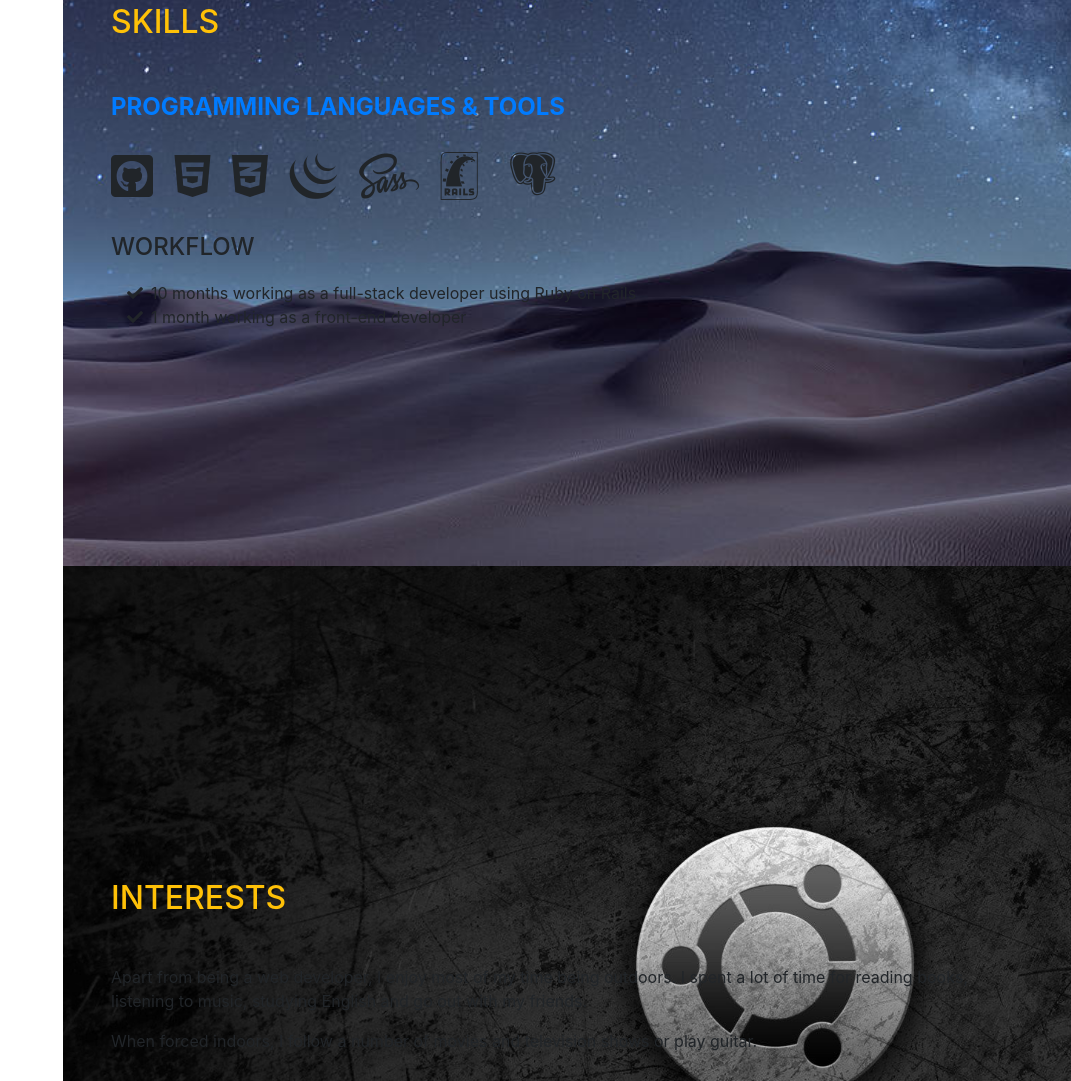
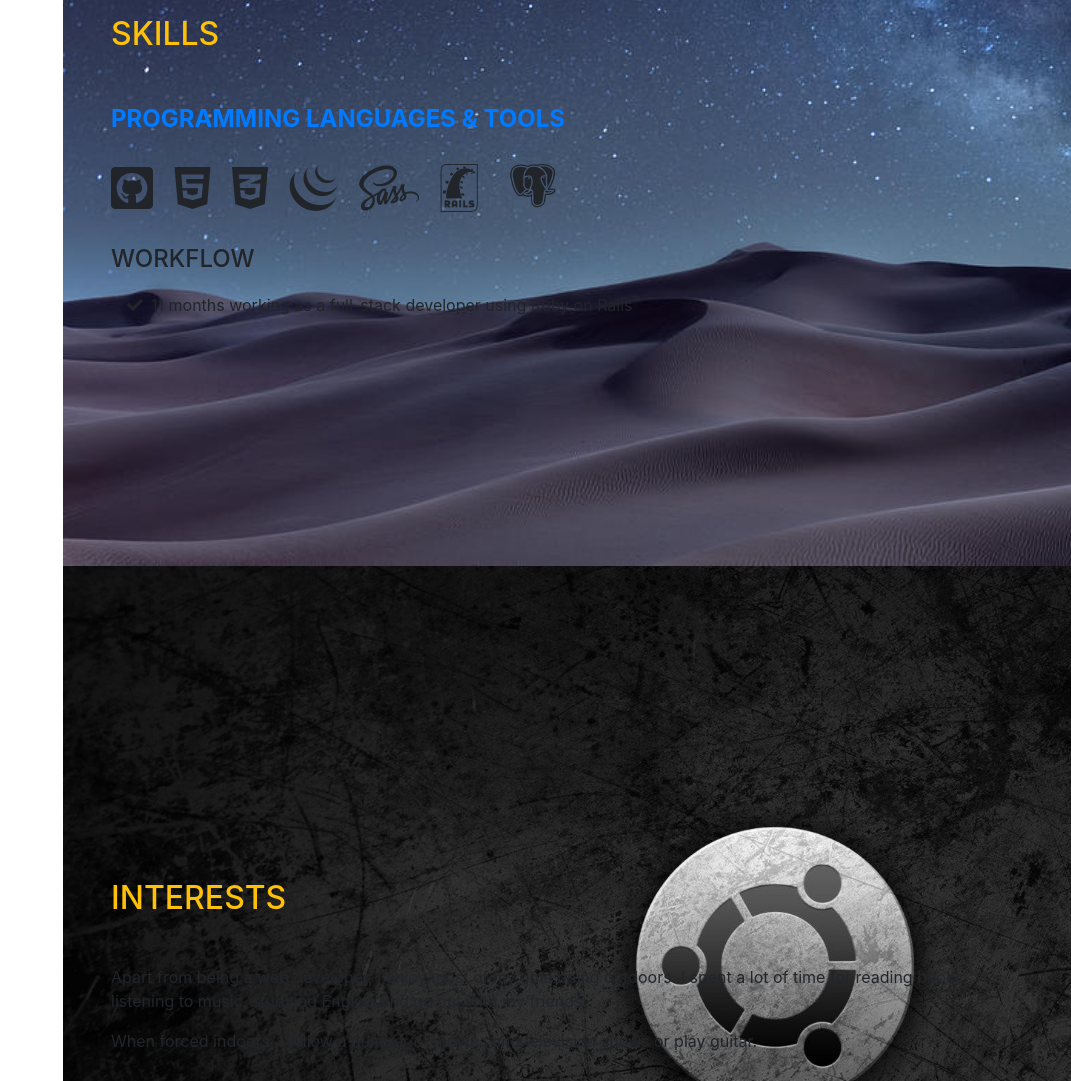
Before and after one commit to thinhct95/thinhct95.github.io, a website with bundled scripts: page index.html in a window 1280 px wide. Shown: the part 2634-3715 px from the top of the page, without its empty margins (209-1280 px from the left). Built offline with nearby package versions, Linux system fonts and the light colour scheme; a web font is replaced by a local one.

Commit message:
Update workflow

```diff
--- a/index.html
+++ b/index.html
@@ -235,11 +235,7 @@
         <ul class="fa-ul mb-0">
           <li>
             <i class="fa-li fa fa-check"></i>
-            10 months working as a full-stack developer using Ruby on Rails
-          </li>
-          <li>
-            <i class="fa-li fa fa-check"></i>
-            1 month working as a front-end developer
+            11 months working as a full-stack developer using Ruby on Rails
           </li>
         </ul>
       </div>
```
